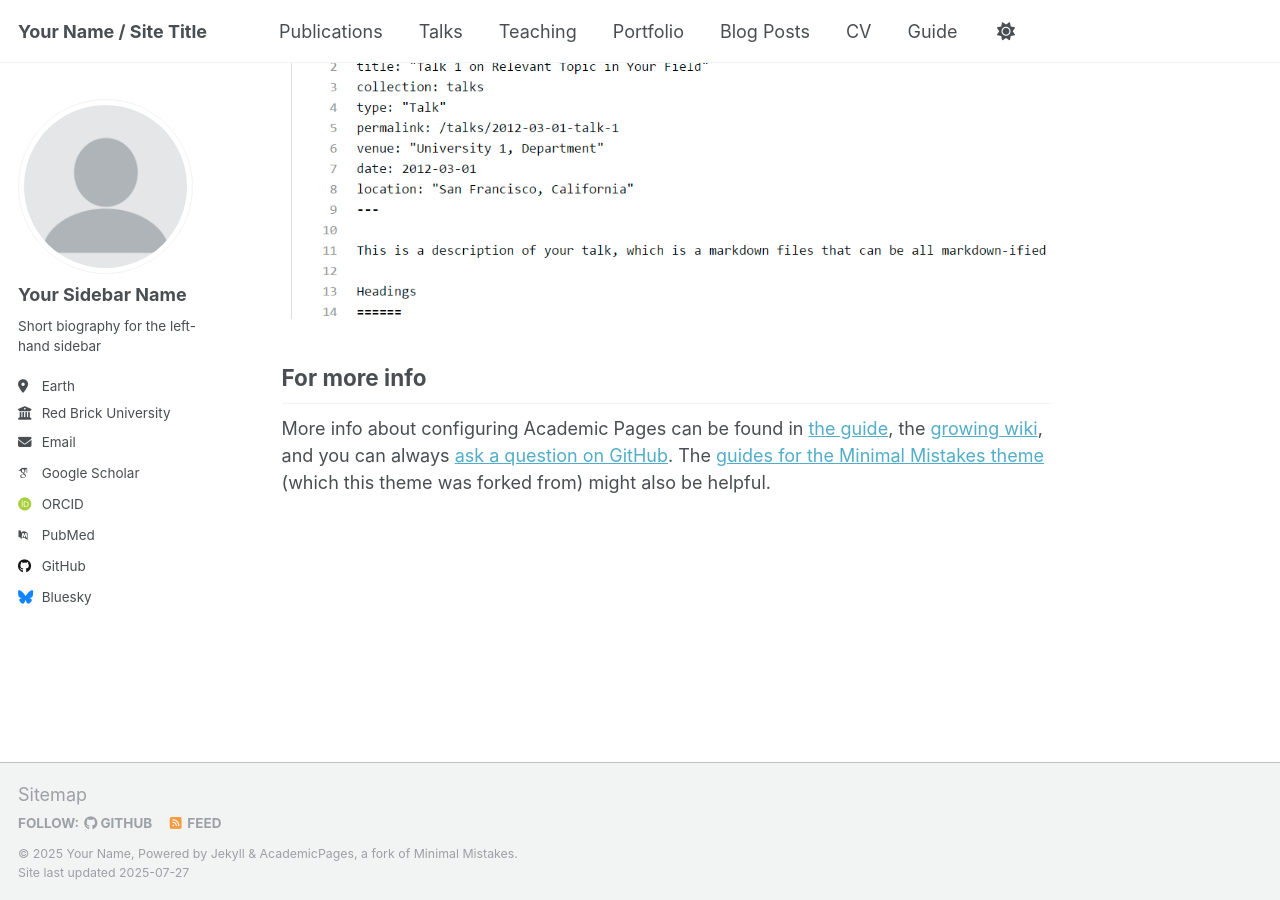
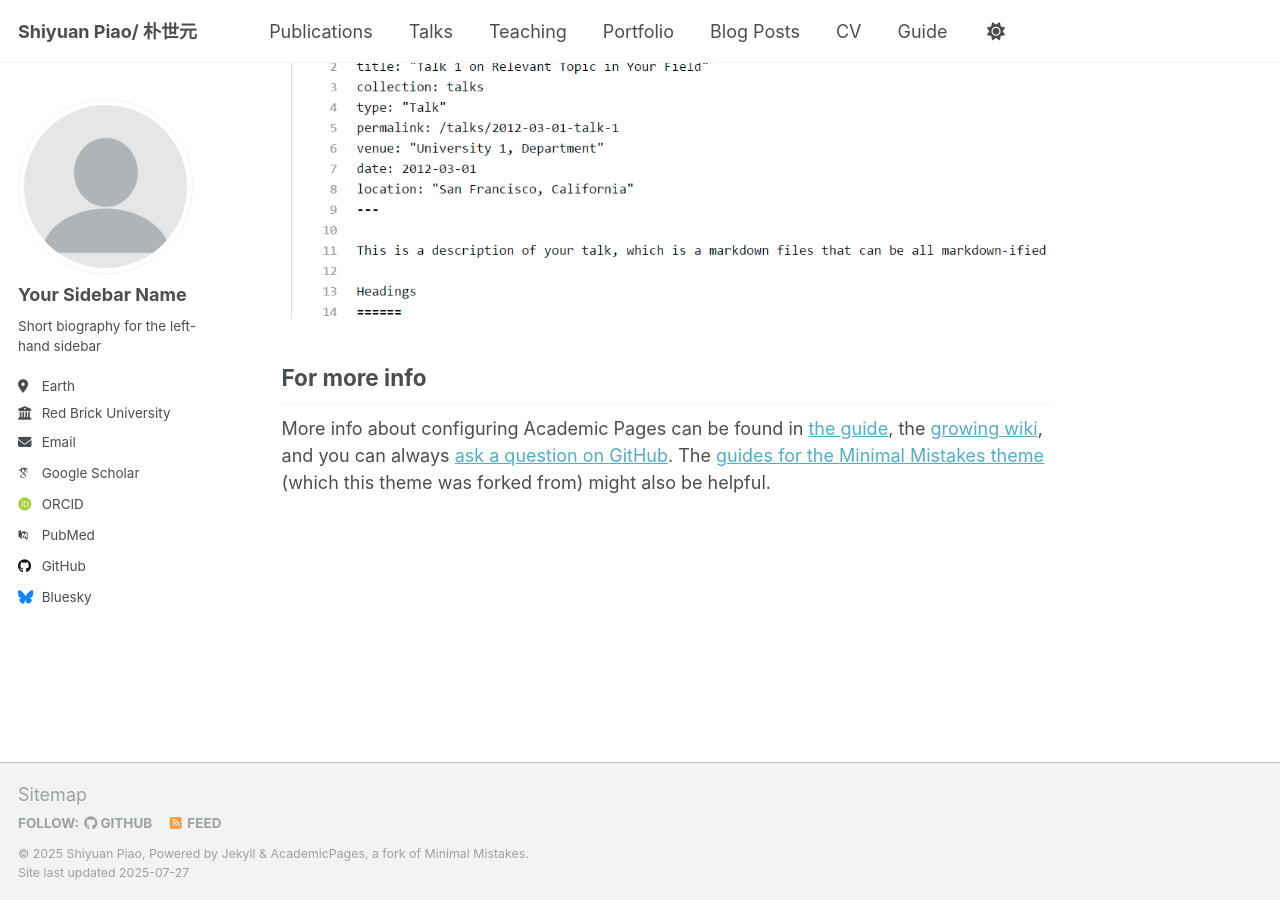
Before and after one commit to ShiyuanPiao/ShiyuanPiao.github.io, a Jekyll site: the page built from _pages/about.md, in a window 1280 px wide and 900 px high, scrolled down 2880 px. Built offline with Jekyll 4.4.1, drawn with Linux system fonts in a browser that asks for light colours; some web fonts are replaced; a script that is not in the unit is left out.

Commit message:
Update _config.yml

```diff
--- a/_config.yml
+++ b/_config.yml
@@ -9,11 +9,11 @@
 # Basic Site Settings
 locale                   : "en-US"
 site_theme               : "default"
-title                    : "Your Name / Site Title"
+title                    : "Shiyuan Piao/ 朴世元"
 title_separator          : "-"
-name                     : &name "Your Name"
+name                     : &name "Shiyuan Piao"
 description              : &description "personal description"
-url                      : https://academicpages.github.io # the base hostname & protocol for your site e.g. "https://[your GitHub username].github.io" or if you already have some other page hosted on Github then use "https://[your GitHub username].github.io/[Your Repo Name]"
+url                      : https://ShiyuanPiao.github.io # the base hostname & protocol for your site e.g. "https://[your GitHub username].github.io" or if you already have some other page hosted on Github then use "https://[your GitHub username].github.io/[Your Repo Name]"
 baseurl                  : "" # the subpath of your site, e.g. "/blog"
 repository               : "academicpages/academicpages.github.io"
 
```
